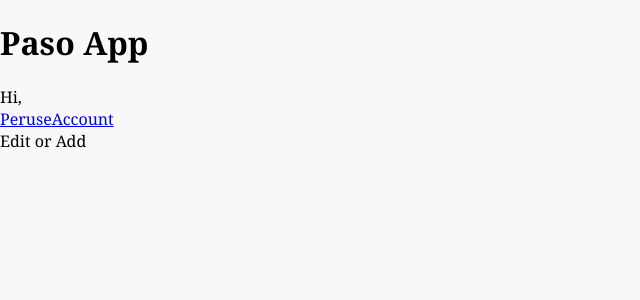
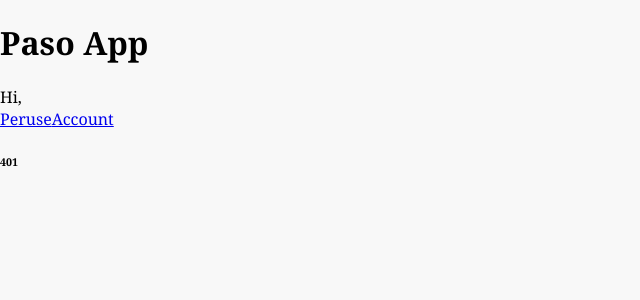
Before and after one commit to bekahnguyen/yelp_site, a React (Vite) app in the folder client/: page /AdminWineries in a window 1280 px wide. Shown: the top 300 px of the page, without its empty margins (0-640 px from the left). Built offline with nearby package versions, Linux system fonts and the light colour scheme; no server answers.

Commit message:
Reviews can be seen by users not logged in. Account without token requests sign in or registration

```diff
--- a/client/src/components/ADMIN/AdminWineries.jsx
+++ b/client/src/components/ADMIN/AdminWineries.jsx
@@ -26,5 +26,5 @@ export default function AdminWineries({ somm, setWineryList }) {
     }
   };
 
-  return <> Edit or Add</>;
+  return <div>{!somm.id ? <h6>401</h6> : <h3>Edit or Add</h3>}</div>;
 }
--- a/client/src/components/Account.jsx
+++ b/client/src/components/Account.jsx
@@ -70,9 +70,9 @@ export default function Account({ somm }) {
   return (
     <>
       {!somm.id ? (
-        <h6>
-          Please <Link to="/Login">Login</Link> to see this page.
-        </h6>
+        <h5>
+          <Link to="/Login">Sign In </Link>or Create an Account Today!
+        </h5>
       ) : (
         <>
           <p>Welcome back, {somm.username}!</p>
--- a/client/src/components/Reviews.jsx
+++ b/client/src/components/Reviews.jsx
@@ -49,12 +49,6 @@ export default function Reviews({ somm }) {
 
   return (
     <>
-      {!somm.id ? (
-        <h5>
-          <Link to="/Login">Sign In </Link>or Create an Account Today!
-        </h5>
-      ) : (
-        <>
       <p>Winery Reviews HERE:</p>
       What'd you think, of {wineId.name} {somm.username}?
       <form id="reviewForm">
@@ -95,7 +89,5 @@ export default function Reviews({ somm }) {
         ))}
       </ul>
     </>
-      )}
-    </>
   );
 }
```
Lines whose indentation alone changed are shown as unchanged.
